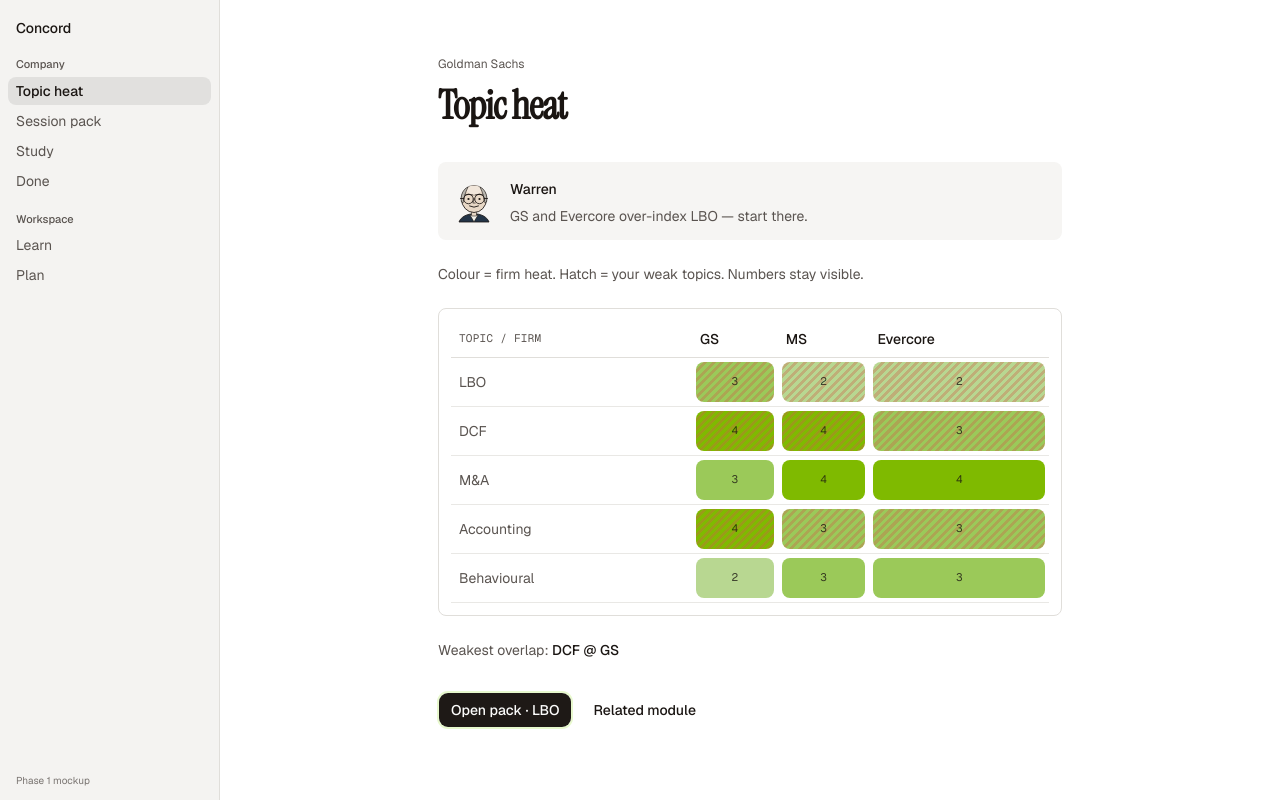
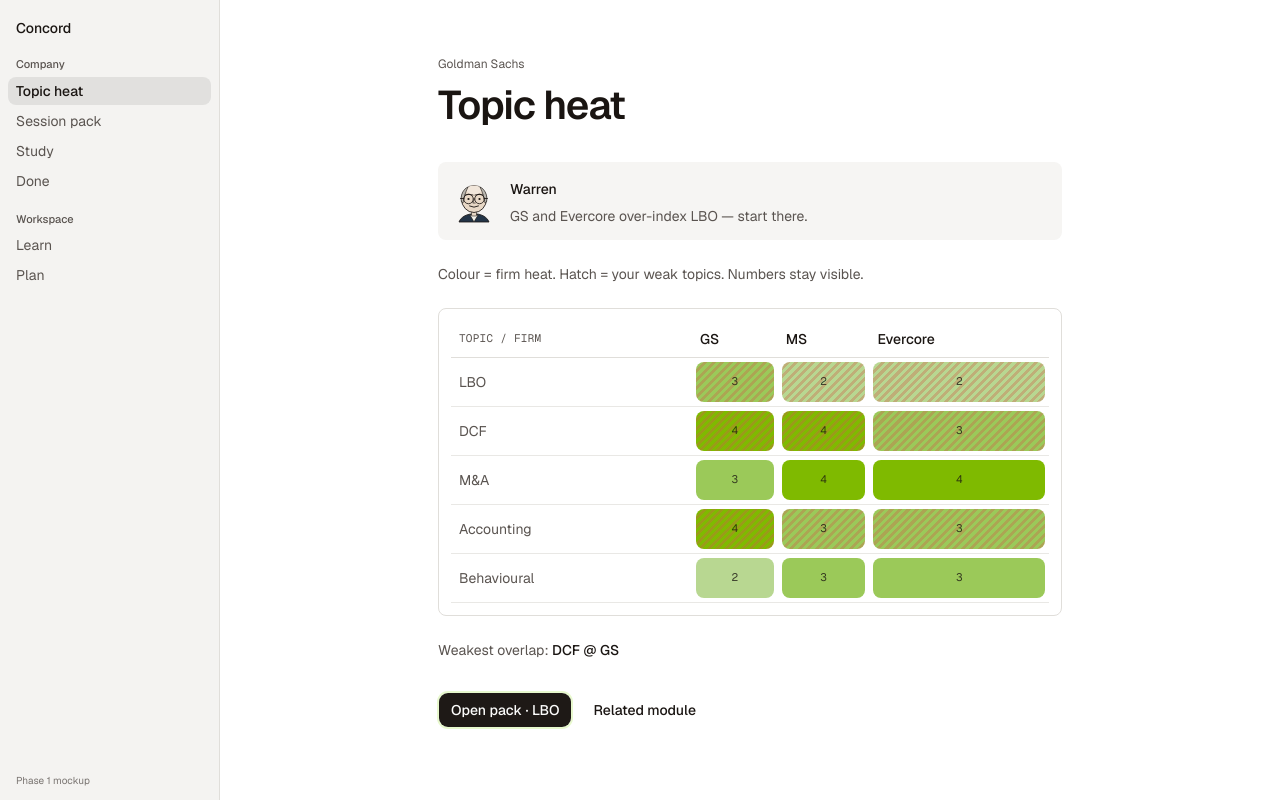
Before and after one commit to shourya0523/concord, a Next.js app in the folder apps/web/: page /mockups/mode-a in a window 1280 px wide. Built offline with nearby package versions, Linux system fonts and the light colour scheme.

Commit message:
fix(mockups): page titles use sans (Notion resting type)
Co-authored-by: Shourya Yadav <shourya0523@users.noreply.github.com>

```diff
--- a/apps/web/components/mockups/journey-shell.tsx
+++ b/apps/web/components/mockups/journey-shell.tsx
@@ -154,7 +154,7 @@ export function JourneyShell({
           {breadcrumb ? (
             <p className="mb-2 text-xs text-muted-foreground">{breadcrumb}</p>
           ) : null}
-          <h1 className="text-[32px] font-semibold leading-tight tracking-tight text-foreground md:text-[40px]">
+          <h1 className="font-sans text-[32px] font-semibold leading-tight tracking-tight text-foreground md:text-[40px]">
             {pageTitle}
           </h1>
           <div className="mt-8">{children}</div>
```
